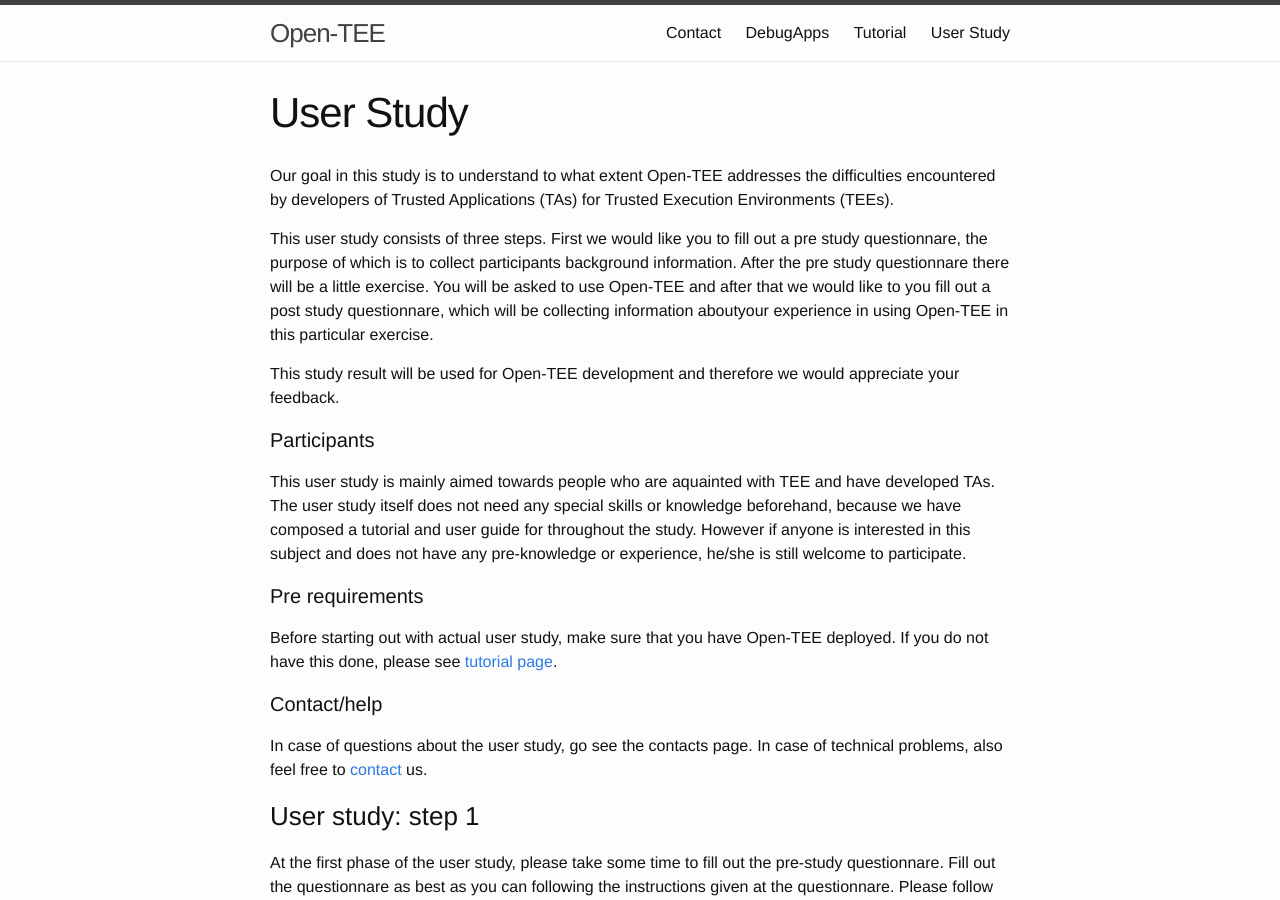
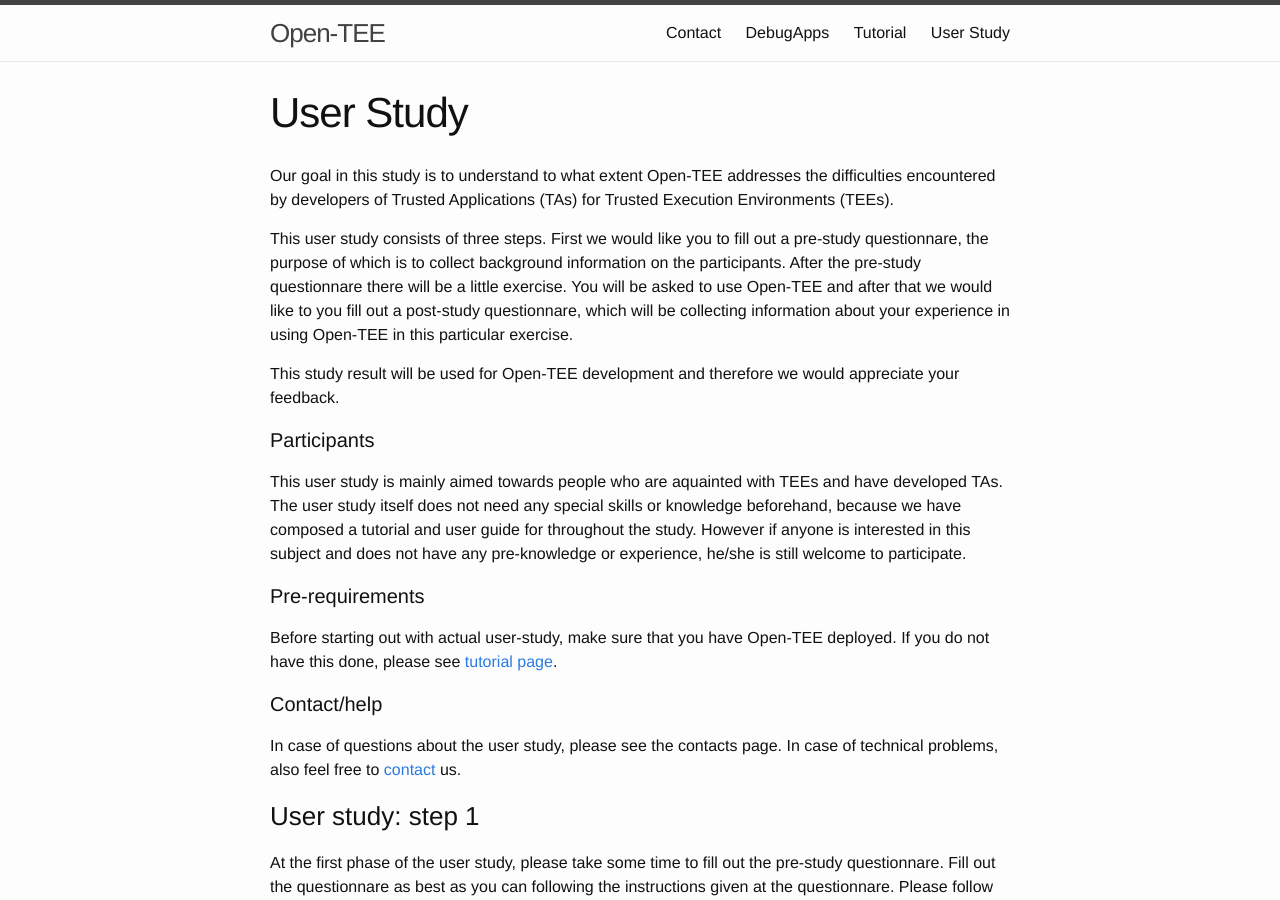
Before and after one commit to Open-TEE/Open-Tee.github.io, a Jekyll site: the page built from user_study.md, in a window 1280 px wide and 900 px high. Built offline with Jekyll 4.4.1, drawn with Linux system fonts in a browser that asks for light colours; some of the changed text lies outside the part shown.

Commit message:
Fix typos and grammar in user study page
Signed-off-by: Thomas Nyman <thomas.nyman@aalto.fi>

```diff
--- a/user_study.md
+++ b/user_study.md
@@ -9,31 +9,31 @@ addresses the difficulties encountered by developers of Trusted
 Applications (TAs) for Trusted Execution Environments (TEEs).
 
 This user study consists of three steps. First we would like you to
-fill out a pre study questionnare, the purpose of which is to collect
-participants background information. After the pre study questionnare there will be a
-little exercise. You will be asked to use Open-TEE and after that we
-would like to you fill out a post study questionnare, which will be
-collecting information aboutyour experience in using Open-TEE in this
-particular exercise.
+fill out a pre-study questionnare, the purpose of which is to collect
+background information on the participants. After the pre-study
+questionnare there will be a little exercise. You will be asked to use
+Open-TEE and after that we would like to you fill out a post-study
+questionnare, which will be collecting information about your
+experience in using Open-TEE in this particular exercise.
 
 This study result will be used for Open-TEE development and therefore
 we would appreciate your feedback.
 
 #### Participants
 This user study is mainly aimed towards people who are aquainted with
-TEE and have developed TAs. The user study itself does not need any
+TEEs and have developed TAs. The user study itself does not need any
 special skills or knowledge beforehand, because we have composed a
 tutorial and user guide for throughout the study. However if anyone is
 interested in this subject and does not have any pre-knowledge or
 experience, he/she is still welcome to participate.
 
-#### Pre requirements
-Before starting out with actual user study, make sure that you have
+#### Pre-requirements
+Before starting out with actual user-study, make sure that you have
 Open-TEE deployed. If you do not have this done, please see
 [tutorial page](/tutorial/).
 
 #### Contact/help
-In case of questions about the user study, go see the contacts page.
+In case of questions about the user study, please see the contacts page.
 In case of technical problems, also feel free to
 [contact](/contact/) us.
 
@@ -43,7 +43,6 @@ out the pre-study questionnare. Fill out the questionnare as best as
 you can following the instructions given at the questionnare. Please
 follow the steps according to their order and do not skip any of the
 steps.
-
 
 ### User study: step 2
 You will be using Open-TEE for debugging Trusted Application. The
@@ -148,9 +147,10 @@ still do step 3.
 ### User study: step 4
 Do not forget to return the two questionnares!
 
-### Epiogue
-After completing these above mentioned steps, your part has been
-successfully completed. We thank you for participating and taking the
-time. If during completing the user study or after finishing it, you
-developed any questions about the user study or OpenTEE, please do not
-hesitate to contact us. Extra feedback would also be welcome.
+### Epilogue
+After completing the steps mentioned above, your part has been
+successfully completed. We thank you for taking the time to
+participate in the user stury. If during the user study or after
+finishing it, you developed any questions about the user study or
+Open-TEE, please do not hesitate to contact us. Any additional
+feedback would also be welcome.
```
